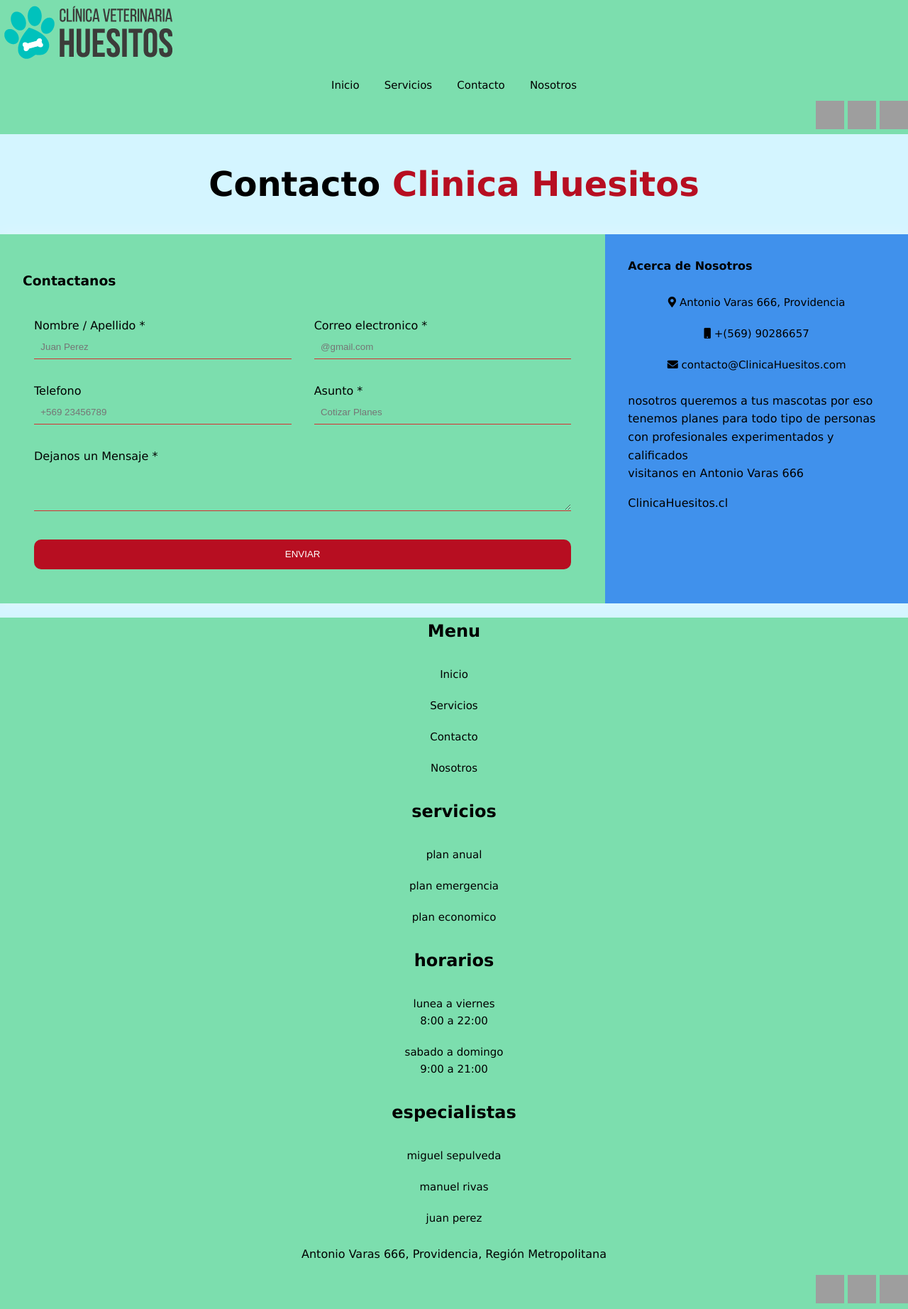
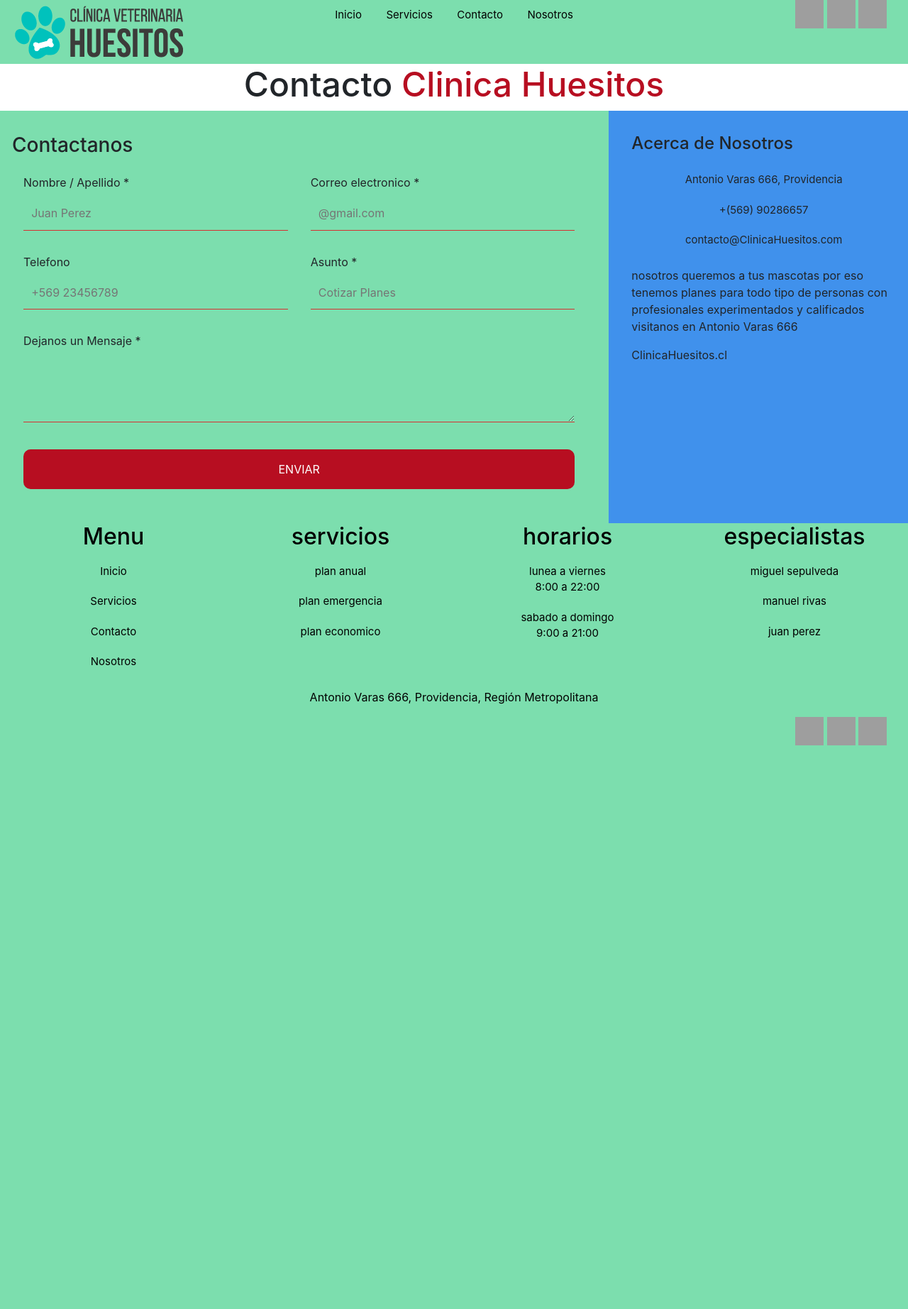
Before and after one commit to dupilaz/huesitos, a Django app: page /contacto in a window 1280 px wide. Shown: the whole page at 71% size. After the commit the page ends 1050 px from the top, so only its background shows below. Run offline with Django 3.2, Linux system fonts and the light colour scheme; some libraries are stand-ins or nearby versions; grey boxes are pictures that could not be loaded.

Commit message:
contacto arreglado subida completa de la pagina

```diff
--- a/blog/templates/blog/contacto.html
+++ b/blog/templates/blog/contacto.html
@@ -7,17 +7,16 @@
     <meta http-equiv="X-UA-Compatible" content="ie=edge">
     <title>Contacto || Clinica Huesitos</title>
     <!-- ESTILOS -->
-    <script src="https://kit.fontawesome.com/ba09ff24cd.js" crossorigin="anonymous"></script>
+
     <link rel="stylesheet" href="{% static 'css/contacto.css' %}">
     <link rel="stylesheet" href="{% static 'css/style.css' %}">
     <link rel="stylesheet" href="https://cdnjs.cloudflare.com/ajax/libs/animate.css/3.7.0/animate.min.css">
-
+    <link rel="stylesheet" href="https://maxcdn.bootstrapcdn.com/bootstrap/4.0.0/css/bootstrap.min.css" integrity="sha384-Gn5384xqQ1aoWXA+058RXPxPg6fy4IWvTNh0E263XmFcJlSAwiGgFAW/dAiS6JXm" crossorigin="anonymous">
 
     <!-- GOOGLE FONTS -->
 
     <link href="https://fonts.googleapis.com/css?family=Quicksand" rel="stylesheet">
-    <link rel="stylesheet" href="https://use.fontawesome.com/releases/v5.8.1/css/all.css" integrity="sha384-50oBUHEmvpQ+1lW4y57PTFmhCaXp0ML5d60M1M7uH2+nqUivzIebhndOJK28anvf" crossorigin="anonymous">
-    <!-- Javascript -->
+        <!-- Javascript -->
 
     <script src="https://cdnjs.cloudflare.com/ajax/libs/jquery-validate/1.17.0/jquery.validate.js"></script>
     <script src="js/jquery-3.2.1.js"></script>
@@ -50,7 +49,7 @@
                  </div>
              </div>
          </div>
-    </div>
+</div>
 <div class="row">
     <div class="content">
 
```
